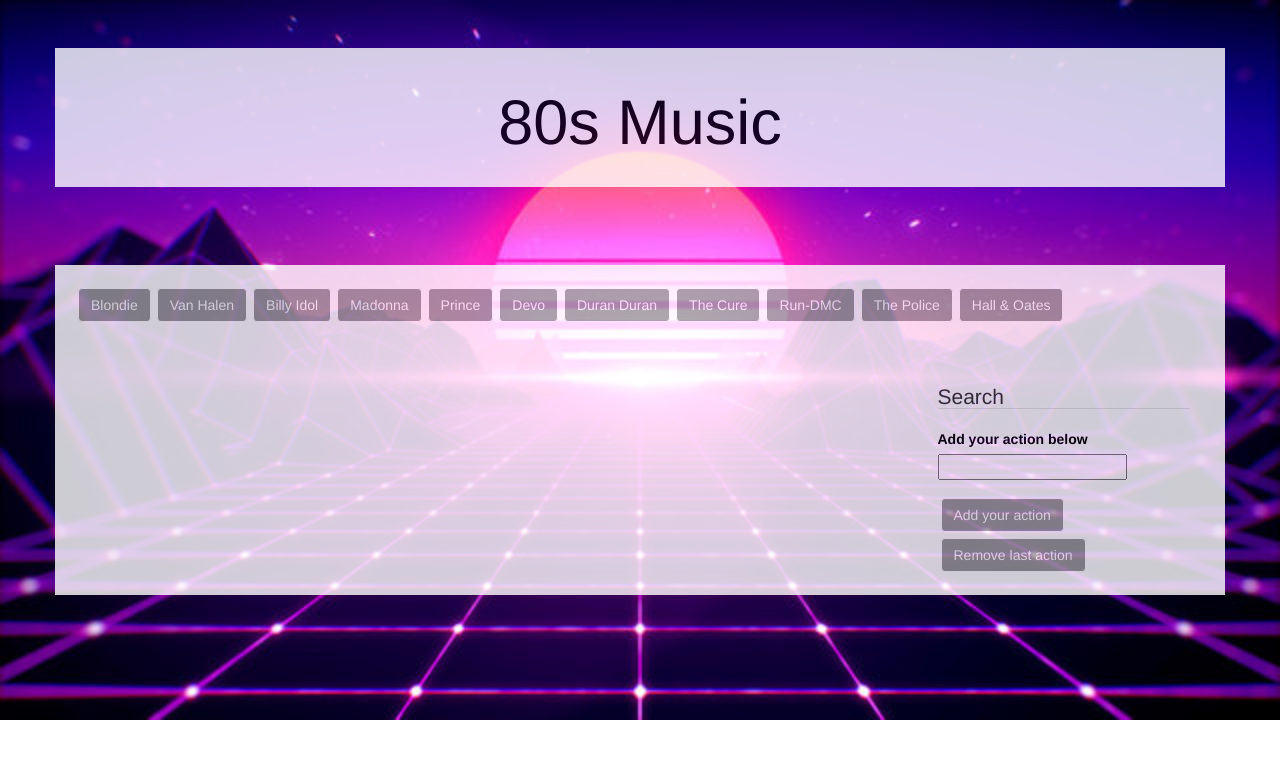
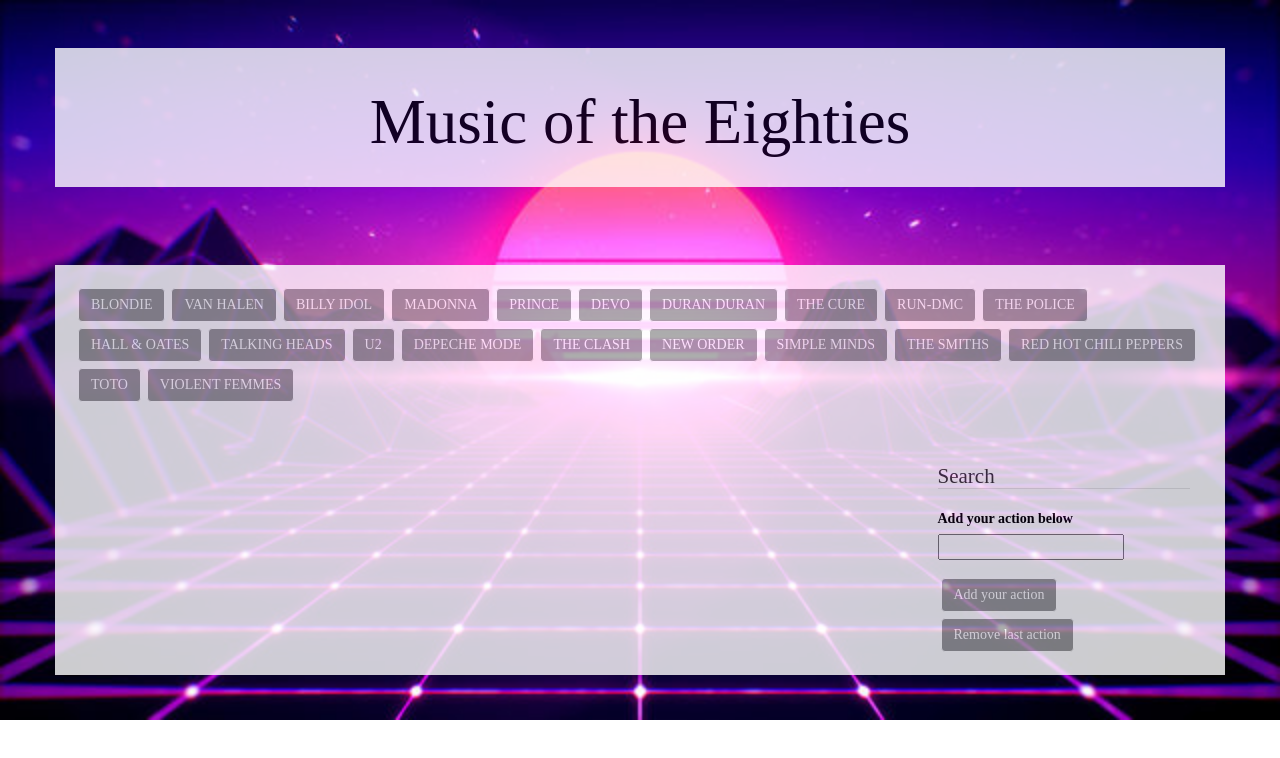
Before and after one commit to tveeder/GifyHwk, a plain HTML site: page index.html in a window 1280 px wide. Drawn offline with nearby package versions, Linux system fonts and the light colour scheme.

Commit message:
font and more bands

```diff
--- a/assets/css/style.css
+++ b/assets/css/style.css
@@ -31,6 +31,7 @@ img {
     background-color: #fff;
     opacity: 0.8;
     padding: 20px;
+    font-family: arcade;
 }
 
 .jumbotron {
--- a/assets/javascript/javascript.js
+++ b/assets/javascript/javascript.js
@@ -1,6 +1,6 @@
 $(document).ready(function() {
     // An array of actions, new actions will be pushed into this array;
-    var actions = ["Blondie", "Van Halen", "Billy Idol", "Madonna", "Prince", "Devo", "Duran Duran", "The Cure", "Run-DMC", "The Police", "Hall & Oates"];
+    var actions = ["BLONDIE", "VAN HALEN", "BILLY IDOL", "MADONNA", "PRINCE", "DEVO", "DURAN DURAN", "THE CURE", "RUN-DMC", "THE POLICE", "HALL & OATES", "TALKING HEADS", "U2", "DEPECHE MODE", "THE CLASH", "NEW ORDER", "SIMPLE MINDS", "THE SMITHS", "RED HOT CHILI PEPPERS", "TOTO", "VIOLENT FEMMES"];
     // Creating Functions & Methods
     // Function that displays all gif buttons
     function displayGifButtons() {
--- a/index.html
+++ b/index.html
@@ -12,7 +12,7 @@
     <!-- Header  -->
     <div class="jumbotron">
         <div class="container">
-            <h1>80s Music</h1>
+            <h1>Music of the Eighties</h1>
         </div>
     </div>
     <!-- Buttons  -->
```
